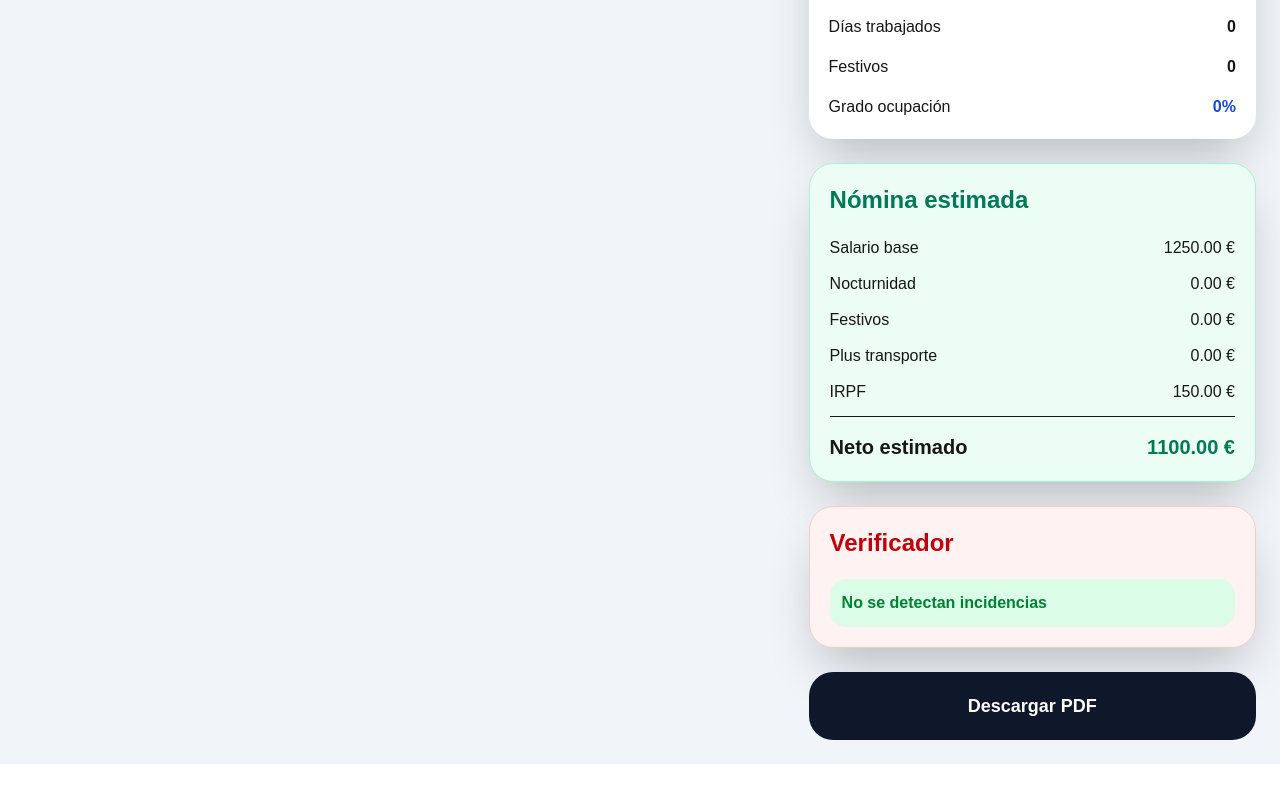
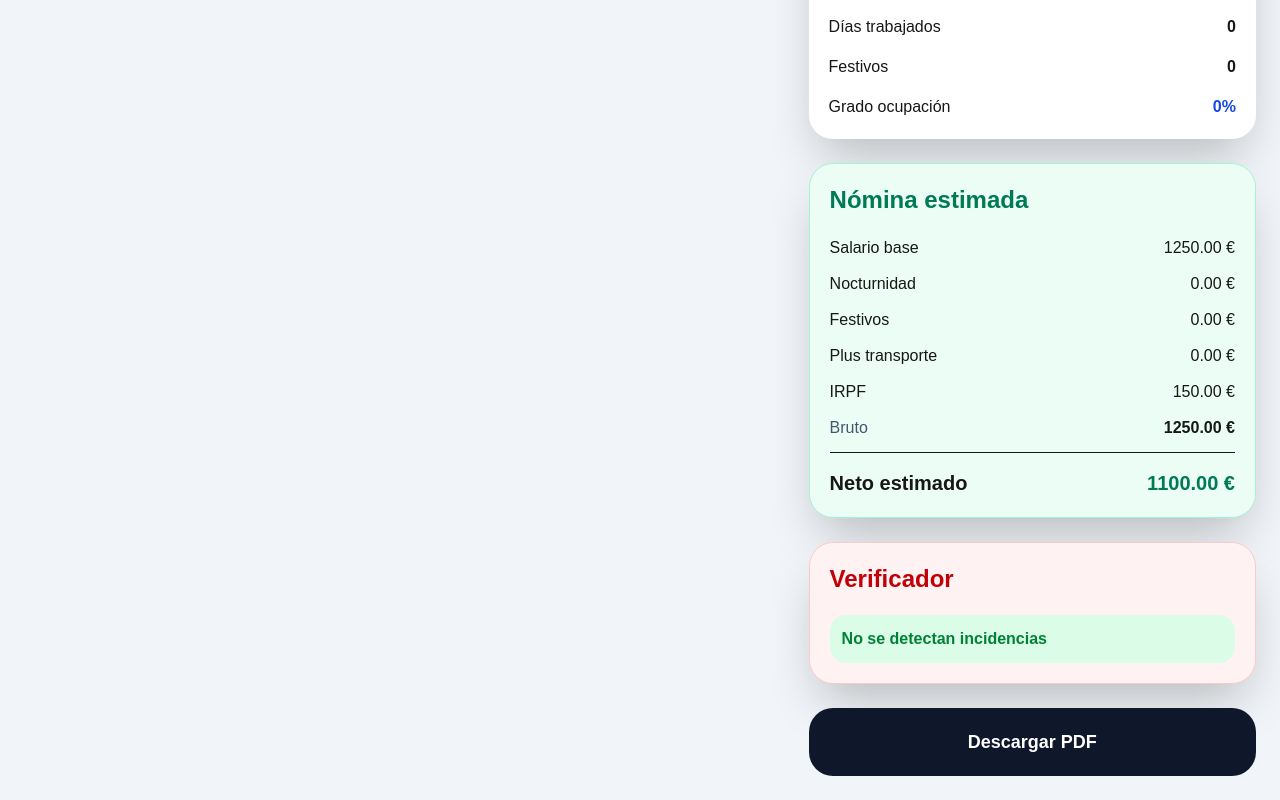
Before and after one commit to joaquinlacarcelgarcia-hash/groundforce-planner, a Next.js app: page / in a window 1280 px wide. Shown: the part 733-1533 px from the top of the page. Before the commit the page ends 1497 px from the top, so only its background shows below. Built offline with nearby package versions, Linux system fonts and the light colour scheme.

Commit message:
Motor salarial multicategoria y convenio centralizado

```diff
--- a/app/page.tsx
+++ b/app/page.tsx
@@ -18,7 +18,9 @@ import {
 import {
   detectarRotacion,
 } from "@/lib/detectarRotacion";
-
+import {
+  calcularNomina,
+} from "@/lib/calculoNomina";
 function calcularHoras(
   inicio: string,
   fin: string
@@ -226,30 +228,24 @@ export default function Home() {
   // NOMINA
   // =====================================
 
-  const salarioBase = 1250;
-
-  const plusNocturnidad =
-    estadisticas.nocturnas * 3;
-
-  const plusFestivos =
-    estadisticas.festivos * 25;
-
-  const plusTransporte =
-    estadisticas.diasTrabajados *
-    6.66;
-
-  const bruto =
-    salarioBase +
-    plusNocturnidad +
-    plusFestivos +
-    plusTransporte;
-
-  const irpf =
-    bruto * 0.12;
-
-  const neto =
-    bruto - irpf;
-
+  const {
+  salarioBase,
+  plusNocturnidad,
+  plusFestivos,
+  plusTransporte,
+  bruto,
+  irpf,
+  neto,
+} = calcularNomina({
+  horas:
+    estadisticas.horas,
+  nocturnas:
+    estadisticas.nocturnas,
+  festivos:
+    estadisticas.festivos,
+  diasTrabajados:
+    estadisticas.diasTrabajados,
+});
   // =====================================
   // OCUPACION
   // =====================================
@@ -517,6 +513,7 @@ const rotacionDetectada =
               plusTransporte={
                 plusTransporte
               }
+              bruto={bruto}
               irpf={irpf}
               neto={neto}
             />
--- a/components/Nomina.tsx
+++ b/components/Nomina.tsx
@@ -3,6 +3,7 @@ type Props = {
   plusNocturnidad: number;
   plusFestivos: number;
   plusTransporte: number;
+  bruto: number;
   irpf: number;
   neto: number;
 };
@@ -12,6 +13,7 @@ export default function Nomina({
   plusNocturnidad,
   plusFestivos,
   plusTransporte,
+  bruto,
   irpf,
   neto,
 }: Props) {
@@ -63,8 +65,18 @@ export default function Nomina({
             {irpf.toFixed(2)} €
           </span>
         </div>
+<div className="flex items-center justify-between">
 
-        <div className="flex justify-between border-t pt-4 text-xl font-black">
+  <span className="text-slate-600">
+    Bruto
+  </span>
+
+  <span className="font-bold">
+    {bruto.toFixed(2)} €
+  </span>
+
+</div>
+<div className="flex justify-between border-t pt-4 text-xl font-black">
 
           <span>Neto estimado</span>
 
--- /dev/null
+++ b/lib/calculoNomina.ts
@@ -0,0 +1,65 @@
+import {
+  CONVENIO,
+} from "./configConvenio";
+
+type Props = {
+  horas: number;
+  nocturnas: number;
+  festivos: number;
+  diasTrabajados: number;
+  categoria?: "agente" | "coordinador";
+};
+
+export function calcularNomina({
+  horas,
+  nocturnas,
+  festivos,
+  diasTrabajados,
+  categoria,
+}: Props) {
+  const categoriaSeleccionada =
+  categoria || "agente";
+
+const convenioCategoria =
+  CONVENIO.categorias[
+    categoriaSeleccionada
+  ];
+
+  const salarioBase =
+    convenioCategoria.salarioBase
+
+  const plusNocturnidad =
+    nocturnas *
+    convenioCategoria.plusHoraNocturna
+
+  const plusFestivos =
+    festivos *
+    CONVENIO.plusFestivo;
+
+  const plusTransporte =
+    diasTrabajados *
+    CONVENIO.plusTransporte;
+
+  const bruto =
+    salarioBase +
+    plusNocturnidad +
+    plusFestivos +
+    plusTransporte;
+
+  const irpf =
+    bruto *
+    CONVENIO.irpf;
+
+  const neto =
+    bruto - irpf;
+
+  return {
+    salarioBase,
+    plusNocturnidad,
+    plusFestivos,
+    plusTransporte,
+    bruto,
+    irpf,
+    neto,
+  };
+}
--- /dev/null
+++ b/lib/configConvenio.ts
@@ -0,0 +1,26 @@
+export const CONVENIO = {
+
+  categorias: {
+
+    agente: {
+      salarioBase: 1250,
+      plusHoraNocturna: 3,
+    },
+
+    coordinador: {
+      salarioBase: 1450,
+      plusHoraNocturna: 3.5,
+    },
+
+  },
+
+  plusFestivo:
+    25,
+
+  plusTransporte:
+    6.66,
+
+  irpf:
+    0.12,
+
+};
```
